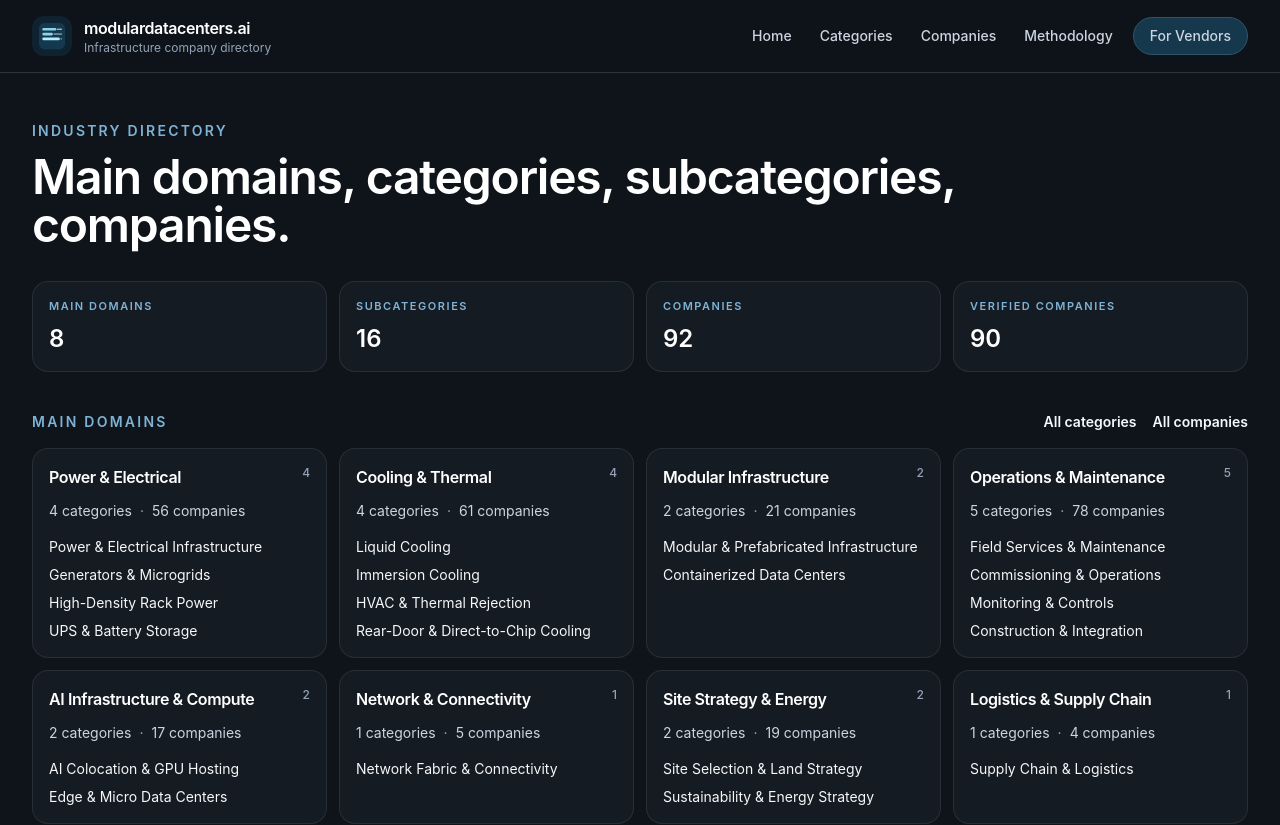
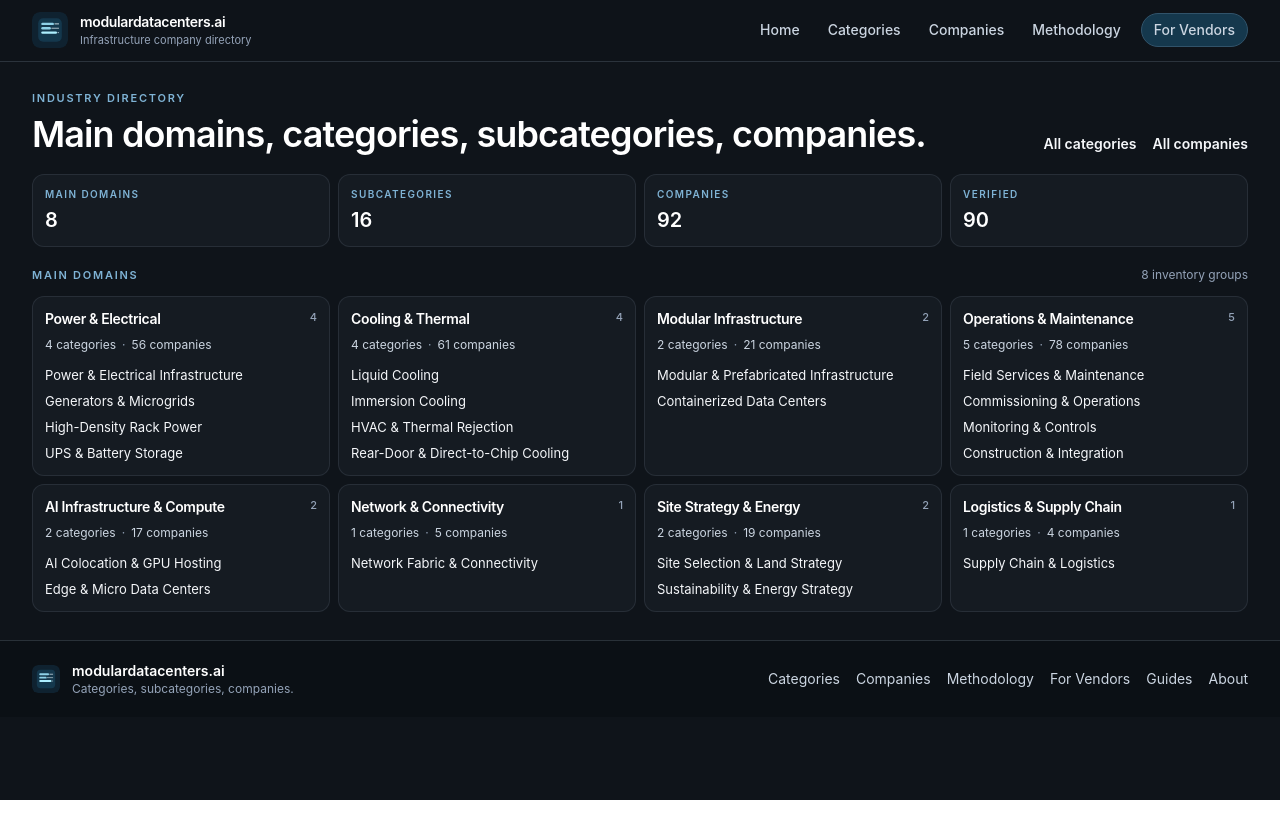
Before and after one commit to mb-git-build/Mdc-beta-site, a Next.js app: page / in a window 1280 px wide. Shown: the top 825 px of the page. After the commit the page ends 800 px from the top, so only its background shows below. Built offline with nearby package versions, Linux system fonts and the light colour scheme.

Commit message:
feat: compress MDC directory homepage

```diff
--- a/src/app/layout.tsx
+++ b/src/app/layout.tsx
@@ -44,11 +44,13 @@ const navItems = navigation.main.map((item) => ({
   accent: item.href === "/for-vendors",
 }));
 
-const footerDiscoveryLinks = [
-  { href: "/categories", label: "Browse categories" },
-  { href: "/vendors", label: "Browse companies" },
-  { href: "/methodology", label: "Review methodology" },
-  { href: "/for-vendors", label: "Submit or claim a company" },
+const compactFooterLinks = [
+  { href: "/categories", label: "Categories" },
+  { href: "/vendors", label: "Companies" },
+  { href: "/methodology", label: "Methodology" },
+  { href: "/for-vendors", label: "For Vendors" },
+  { href: "/guides", label: "Guides" },
+  { href: "/about", label: "About" },
 ];
 
 export default function RootLayout({
@@ -61,21 +63,21 @@ export default function RootLayout({
       <body>
         <div className="min-h-screen bg-[var(--background)] text-[var(--foreground)]">
           <header className="sticky top-0 z-40 border-b border-[var(--border-strong)] bg-[rgba(15,20,26,0.97)] backdrop-blur-md">
-            <div className="mx-auto flex max-w-7xl flex-col gap-4 px-5 py-4 lg:flex-row lg:items-center lg:justify-between lg:px-8">
+            <div className="mx-auto flex max-w-7xl flex-col gap-3 px-4 py-3 lg:flex-row lg:items-center lg:justify-between lg:px-8">
               <Link href="/" className="flex items-center gap-3">
-                <Image src="/site-mark.svg" alt="modulardatacenters.ai" width={40} height={40} className="h-10 w-10 rounded-xl" priority />
+                <Image src="/site-mark.svg" alt="modulardatacenters.ai" width={36} height={36} className="h-9 w-9 rounded-lg" priority />
                 <div>
-                  <p className="text-base font-semibold tracking-tight text-white">modulardatacenters.ai</p>
-                  <p className="text-xs text-[var(--muted)]">Infrastructure company directory</p>
+                  <p className="text-sm font-semibold tracking-tight text-white">modulardatacenters.ai</p>
+                  <p className="text-[11px] text-[var(--muted)]">Infrastructure company directory</p>
                 </div>
               </Link>
 
-              <nav className="flex flex-wrap items-center gap-x-3 gap-y-2 text-sm font-medium text-[var(--muted-strong)]">
+              <nav className="flex flex-wrap items-center gap-x-3 gap-y-1.5 text-sm font-medium text-[var(--muted-strong)]">
                 {navItems.map((item) => (
                   <Link
                     key={item.href}
                     href={item.href}
-                    className={item.accent ? "rounded-full border border-[#31536a] bg-[#15384d] px-4 py-2 text-white transition hover:border-[#4a6c83] hover:bg-[#1b4a63]" : "rounded-full px-2 py-2 transition hover:text-white"}
+                    className={item.accent ? "rounded-full border border-[#31536a] bg-[#15384d] px-3 py-1.5 text-white transition hover:border-[#4a6c83] hover:bg-[#1b4a63]" : "rounded-full px-2 py-1.5 transition hover:text-white"}
                   >
                     {item.label}
                   </Link>
@@ -87,46 +89,23 @@ export default function RootLayout({
           {children}
 
           <footer className="border-t border-[var(--border-strong)] bg-[#0b1015] text-[#d6dde6]">
-            <div className="mx-auto max-w-7xl px-6 py-10 lg:px-10">
-              <div className="grid gap-8 lg:grid-cols-[1.05fr_0.95fr]">
-                <div className="space-y-5">
+            <div className="mx-auto max-w-7xl px-4 py-5 lg:px-8">
+              <div className="flex flex-col gap-4 lg:flex-row lg:items-center lg:justify-between">
                 <div className="flex items-center gap-3">
-                    <Image src="/site-mark.svg" alt="modulardatacenters.ai" width={32} height={32} className="h-8 w-8 rounded-lg" />
+                  <Image src="/site-mark.svg" alt="modulardatacenters.ai" width={28} height={28} className="h-7 w-7 rounded-md" />
                   <div>
                     <p className="text-sm font-semibold text-white">modulardatacenters.ai</p>
-                      <p className="mt-1 text-sm text-[var(--muted)]">Industry directory for modular data centers, AI infrastructure, cooling, power, hosting, and adjacent deployment layers.</p>
+                    <p className="text-xs text-[var(--muted)]">Categories, subcategories, companies.</p>
                   </div>
                 </div>
 
-                  <div className="grid gap-3 sm:grid-cols-2">
-                    {footerDiscoveryLinks.map((item) => (
-                      <Link
-                        key={item.href}
-                        href={item.href}
-                        className="rounded-2xl border border-[var(--border)] bg-[var(--card)] px-4 py-3 text-sm font-semibold text-white transition hover:border-[var(--border-strong)]"
-                      >
-                        {item.label}
-                      </Link>
-                    ))}
-                  </div>
-                </div>
-
-                <div className="space-y-4">
-                  <p className="text-xs font-semibold uppercase tracking-[0.16em] text-[var(--accent)]">Explore</p>
-                  <nav className="grid gap-3 sm:grid-cols-2">
-                    {navigation.footer.map((item) => (
-                      <Link key={item.href} href={item.href} className="rounded-2xl border border-[var(--border)] bg-[var(--card)] p-4 text-sm font-medium text-white transition hover:border-[var(--border-strong)]">
+                <nav className="flex flex-wrap gap-x-4 gap-y-2 text-sm text-[var(--muted-strong)]">
+                  {compactFooterLinks.map((item) => (
+                    <Link key={item.href} href={item.href} className="transition hover:text-white">
                       {item.label}
                     </Link>
                   ))}
                 </nav>
-                </div>
-              </div>
-
-              <div className="mt-8 border-t border-[var(--border-strong)] pt-6">
-                <p className="max-w-3xl text-sm leading-7 text-[var(--muted)]">
-                  Browse the market through categories, subcategories, and company listings. Companies remain the terminal destination.
-                </p>
               </div>
             </div>
           </footer>
--- a/src/app/page.tsx
+++ b/src/app/page.tsx
@@ -8,36 +8,13 @@ export default function Home() {
   const verifiedCompanyCount = vendors.filter((vendor) => vendor.verified).length;
 
   return (
-    <main className="min-h-screen bg-[var(--background)] text-[var(--foreground)]">
+    <main className="bg-[var(--background)] text-[var(--foreground)]">
       <section>
-        <div className="mx-auto max-w-7xl px-5 py-10 lg:px-8 lg:py-12">
-          <div className="max-w-5xl">
-            <p className="text-sm font-semibold uppercase tracking-[0.16em] text-[var(--accent)]">Industry directory</p>
-            <h1 className="mt-3 text-4xl font-semibold tracking-tight text-white sm:text-5xl">Main domains, categories, subcategories, companies.</h1>
-          </div>
-
-          <div className="mt-8 grid gap-3 sm:grid-cols-2 xl:grid-cols-4">
-            <article className="rounded-2xl border border-[var(--border)] bg-[var(--card)] p-4">
-              <p className="text-[11px] font-semibold uppercase tracking-[0.14em] text-[var(--accent)]">Main domains</p>
-              <p className="mt-2 text-2xl font-semibold text-white">{mainDomains.length}</p>
-            </article>
-            <article className="rounded-2xl border border-[var(--border)] bg-[var(--card)] p-4">
-              <p className="text-[11px] font-semibold uppercase tracking-[0.14em] text-[var(--accent)]">Subcategories</p>
-              <p className="mt-2 text-2xl font-semibold text-white">{subcategoryCount}</p>
-            </article>
-            <article className="rounded-2xl border border-[var(--border)] bg-[var(--card)] p-4">
-              <p className="text-[11px] font-semibold uppercase tracking-[0.14em] text-[var(--accent)]">Companies</p>
-              <p className="mt-2 text-2xl font-semibold text-white">{vendors.length}</p>
-            </article>
-            <article className="rounded-2xl border border-[var(--border)] bg-[var(--card)] p-4">
-              <p className="text-[11px] font-semibold uppercase tracking-[0.14em] text-[var(--accent)]">Verified companies</p>
-              <p className="mt-2 text-2xl font-semibold text-white">{verifiedCompanyCount}</p>
-            </article>
-          </div>
-
-          <div className="mt-10 flex items-center justify-between gap-4">
-            <div>
-              <p className="text-sm font-semibold uppercase tracking-[0.16em] text-[var(--accent)]">Main domains</p>
+        <div className="mx-auto max-w-7xl px-4 py-6 lg:px-8 lg:py-7">
+          <div className="flex flex-col gap-4 lg:flex-row lg:items-end lg:justify-between">
+            <div className="max-w-4xl">
+              <p className="text-[11px] font-semibold uppercase tracking-[0.16em] text-[var(--accent)]">Industry directory</p>
+              <h1 className="mt-2 text-3xl font-semibold tracking-tight text-white sm:text-4xl">Main domains, categories, subcategories, companies.</h1>
             </div>
             <div className="flex items-center gap-4 text-sm">
               <Link href="/categories" className="font-semibold text-[var(--accent)]">All categories</Link>
@@ -45,19 +22,43 @@ export default function Home() {
             </div>
           </div>
 
-          <div className="mt-4 grid gap-3 sm:grid-cols-2 xl:grid-cols-4">
+          <div className="mt-5 grid gap-2 sm:grid-cols-2 xl:grid-cols-4">
+            <article className="rounded-xl border border-[var(--border)] bg-[var(--card)] px-3 py-3">
+              <p className="text-[10px] font-semibold uppercase tracking-[0.14em] text-[var(--accent)]">Main domains</p>
+              <p className="mt-1 text-xl font-semibold text-white">{mainDomains.length}</p>
+            </article>
+            <article className="rounded-xl border border-[var(--border)] bg-[var(--card)] px-3 py-3">
+              <p className="text-[10px] font-semibold uppercase tracking-[0.14em] text-[var(--accent)]">Subcategories</p>
+              <p className="mt-1 text-xl font-semibold text-white">{subcategoryCount}</p>
+            </article>
+            <article className="rounded-xl border border-[var(--border)] bg-[var(--card)] px-3 py-3">
+              <p className="text-[10px] font-semibold uppercase tracking-[0.14em] text-[var(--accent)]">Companies</p>
+              <p className="mt-1 text-xl font-semibold text-white">{vendors.length}</p>
+            </article>
+            <article className="rounded-xl border border-[var(--border)] bg-[var(--card)] px-3 py-3">
+              <p className="text-[10px] font-semibold uppercase tracking-[0.14em] text-[var(--accent)]">Verified</p>
+              <p className="mt-1 text-xl font-semibold text-white">{verifiedCompanyCount}</p>
+            </article>
+          </div>
+
+          <div className="mt-5 flex items-center justify-between gap-4">
+            <p className="text-[11px] font-semibold uppercase tracking-[0.16em] text-[var(--accent)]">Main domains</p>
+            <p className="text-xs text-[var(--muted)]">{mainDomains.length} inventory groups</p>
+          </div>
+
+          <div className="mt-3 grid gap-2 sm:grid-cols-2 xl:grid-cols-4">
             {mainDomains.map((domain) => (
-              <section key={domain.slug} className="rounded-2xl border border-[var(--border)] bg-[var(--card)] p-4">
+              <section key={domain.slug} className="rounded-xl border border-[var(--border)] bg-[var(--card)] px-3 py-3">
                 <div className="flex items-start justify-between gap-3">
-                  <h2 className="text-base font-semibold tracking-tight text-white">{domain.name}</h2>
-                  <span className="text-xs font-medium text-[var(--muted)]">{domain.categoryCount}</span>
+                  <h2 className="text-sm font-semibold tracking-tight text-white">{domain.name}</h2>
+                  <span className="text-[11px] font-medium text-[var(--muted)]">{domain.categoryCount}</span>
                 </div>
-                <div className="mt-3 text-sm text-[var(--muted-strong)]">
+                <div className="mt-2 text-xs text-[var(--muted-strong)]">
                   <span>{domain.categoryCount} categories</span>
-                  <span className="mx-2 text-[var(--muted)]">·</span>
+                  <span className="mx-1.5 text-[var(--muted)]">·</span>
                   <span>{domain.companyCount} companies</span>
                 </div>
-                <div className="mt-4 space-y-2 text-sm">
+                <div className="mt-3 space-y-1.5 text-[13px] leading-5">
                   {domain.categories.slice(0, 4).map((category) => (
                     <Link key={category.slug} href={`/directory/${category.slug}`} className="block text-[var(--muted-strong)] transition hover:text-white">
                       {category.name}
```
Lines whose indentation alone changed are shown as unchanged.
